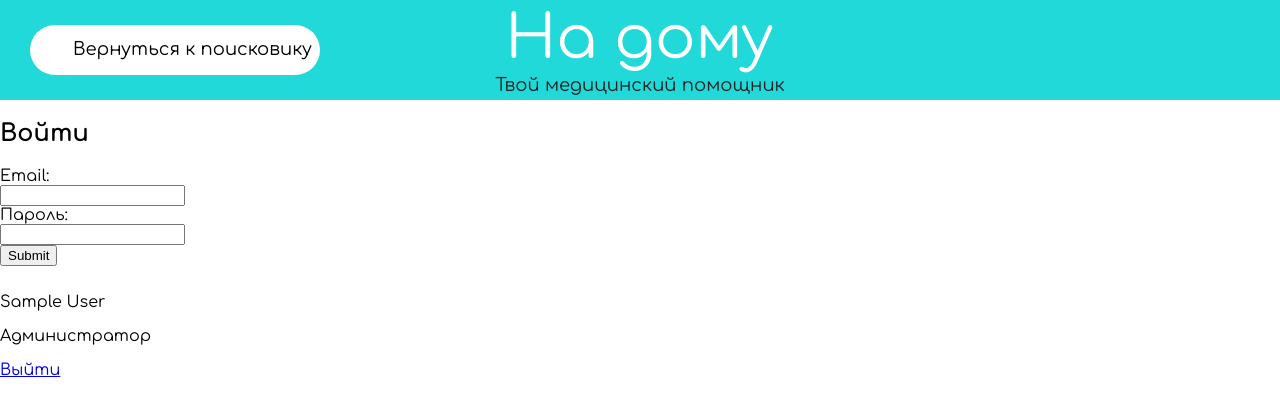
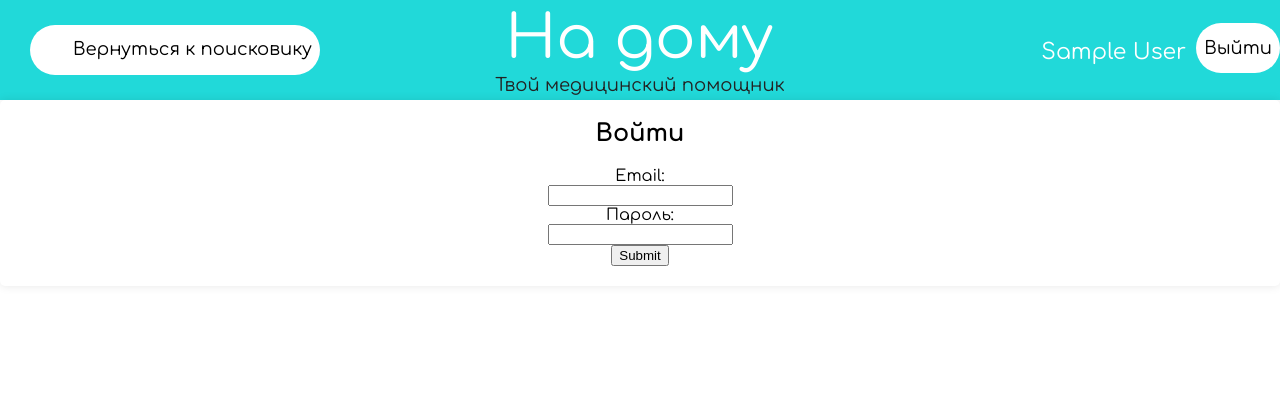
Before and after one commit to moevm/nosql2h24-diseases, a Flask app: page /login in a window 1280 px wide. Shown: the top 416 px of the page. Run offline with Flask 3, Linux system fonts and the light colour scheme; the visitor is signed in with stand-in values (Sample User, id 1).

Commit message:
CSS  for login

```diff
--- a/backend/app/routes.py
+++ b/backend/app/routes.py
@@ -213,6 +213,17 @@ def createEntities():
 
 @app.route('/db/<entity_type>', methods=['GET'])
 def db_page(entity_type):
+    '''
+    Функция отвечает за получение данных, создание таблицы сущностей определённого типа и её визуализацию.
+
+    Ключевые переменные:
+        entity_type (str) : наименование сущности, которую надо добавить в БД
+        data (dict) : база данных с требуемыми запрошенными по entity_type сущностями
+
+
+    Возвращаемые данные:
+        render_template('data_bases.html', session = session, certain_page = False, entity_type = entity_type, lst = data) (string) : возвращаем шаблон страницы с таблицей и данными о пользователе
+    '''
     response = requests.post("http://127.0.0.1:5000/entities", data={'entity_type': entity_type})
     data = response.json()
 
--- a/backend/app/static/styles/header.css
+++ b/backend/app/static/styles/header.css
@@ -11,10 +11,27 @@ body{
     padding: 0px;
 }
 
+button{
+    height: 50px;
+    border-radius: 25px;
+    padding: 0;
+    border: none;
+      background: #FFFFFF;
+    color: #000000;
+
+    font-family: "Comfortaa", sans-serif;
+    font-size: 18px;
+
+      padding: 8px 8px 8px 8px;
+      font-weight: 400;
+      font-size: 18px;
+      line-height: 1.3;
+      text-align: right;
+  }
+
   #searching{
       width: 290px;
-    height: 50px;
-    border-radius: 25px;
+
 
       padding: 0;
       border: none;
@@ -32,6 +49,48 @@ body{
 
       margin-left: 30px;
       margin-top: 25px;
+  }
+
+  .enter{
+    float: right;
+    margin-right: 30px;
+
+    position: relative;
+    top: -265px;
+  }
+
+  .exit{
+    float: right;
+    position: relative;
+    top: -270px;
+  }
+
+  #name{
+    float: right;
+    position: relative;
+    top: -275px;
+    right: 10px;
+
+    height: 40px;
+    color: #FFFFFF;
+    font-weight: 400;
+    font-size: 22px;
+
+  }
+
+  #status{
+    float: right;
+    position: relative;
+    top: -245px;
+    left: 160px;
+
+      width: 173px;
+      height: 38px;
+      color: #1EB9B9;
+
+      font-weight: 400;
+      font-size: 18px;
+      text-align: left;
   }
 
 h1{
--- /dev/null
+++ b/backend/app/static/styles/login.css
@@ -0,0 +1,11 @@
+#login {
+	background-color: white;
+	padding: 20px;
+	border-radius: 5px;
+	box-shadow: 0 0 10px rgba(0, 0, 0, 0.1);
+	text-align: center;
+}
+
+#login h2 {
+	margin-top: 0;
+}
--- a/backend/app/templates/header.html
+++ b/backend/app/templates/header.html
@@ -19,11 +19,11 @@
         <h1>На дому</h1>
         <p id="title">Твой медицинский помощник</p>
 
-        {% if not session["loggedin"] -%} <a href="http://127.0.0.1:5000/login" class="button enter">Войти</a>
+        {% if not session["loggedin"] -%} <button onclick="location.href='http://127.0.0.1:5000/login';" class="button enter">Войти</button>
         {% else -%}
+                <button onclick="location.href='http://127.0.0.1:5000/logout';" class="button exit">Выйти</button>
                 <p id="name"> {{session["full_name"]}} </p>
-                {% if session["admin"] -%} <p id="status">Администратор</p> {% endif -%}
-                <a href="http://127.0.0.1:5000/logout" class="button exit">Выйти</a>
+                {% if session.admin == "True" -%} <p id="status">Администратор</p> {% endif -%}
         {% endif -%}
 </div>
 {%- endmacro %}
```
Also changed, not shown: backend/app/static/styles/db.css (+5 -2 lines), backend/app/templates/data_bases.html (+6 -6 lines). Lines whose indentation alone changed are shown as unchanged.
